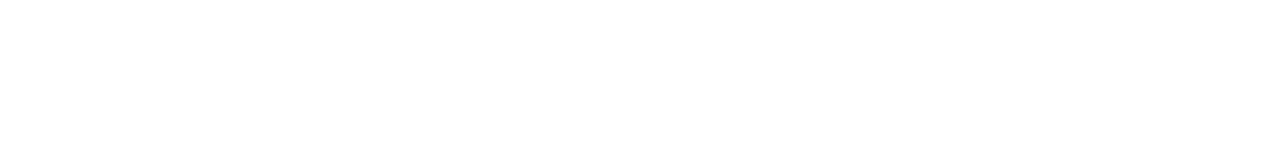
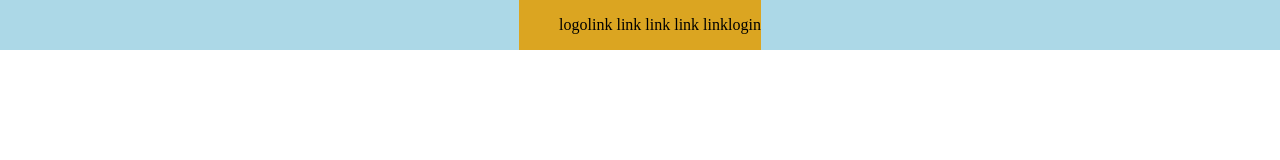
Before and after one commit to emamoldo/htmlcss-struttura-discord, a plain HTML site: page index.html in a window 1280 px wide. Drawn offline with Linux system fonts and the light colour scheme.

Commit message:
Header (Da Finire)

```diff
--- a/assets/css/style.css
+++ b/assets/css/style.css
@@ -13,3 +13,25 @@
     --dis-sixth-rectangle: #20b2aa;
     --dis-footer: #7ffed5;
 }
+
+body{
+    margin: 0;
+}
+
+
+ul{
+    list-style: none;
+    display: flex;
+}
+
+
+.site_header{
+    height: 50px;
+    background-color: var(--dis-bg-head);
+    display: flex;
+    align-items: center;
+    justify-content: space-around;
+}
+.container_flex{
+    background-color: var(--dis-head);
+}
--- a/index.html
+++ b/index.html
@@ -1,5 +1,6 @@
 <!DOCTYPE html>
 <html lang="en">
+
 <head>
     <meta charset="UTF-8">
     <meta name="viewport" content="width=device-width, initial-scale=1.0">
@@ -8,8 +9,18 @@
 </head>
 
 <body>
-    <header id="site_header">
 
+    <header>
+
+        <div class="site_header">
+            <div class="container_flex">
+                <ul>
+                    <li id="logo">logo</li>
+                    <li id="link">link link link link link</li>
+                    <li id="login">login </li>
+                </ul>
+            </div>
+        </div>
     </header>
     <!-- /#site_header -->
 
@@ -31,17 +42,6 @@
 
 
 
+</body>
 
-
-
-
-
-
-
-
-
-
-
-
-</body>
 </html>
```
